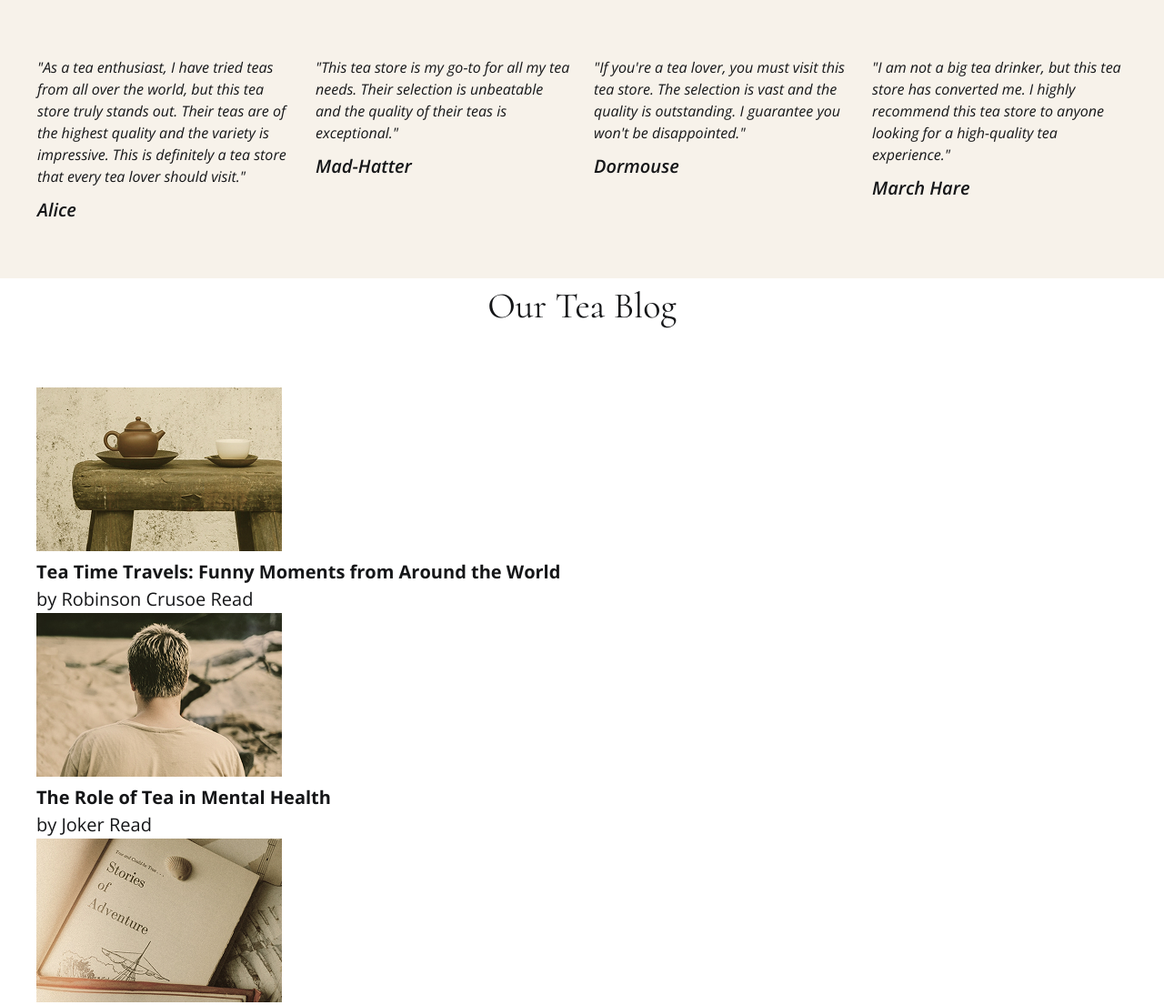
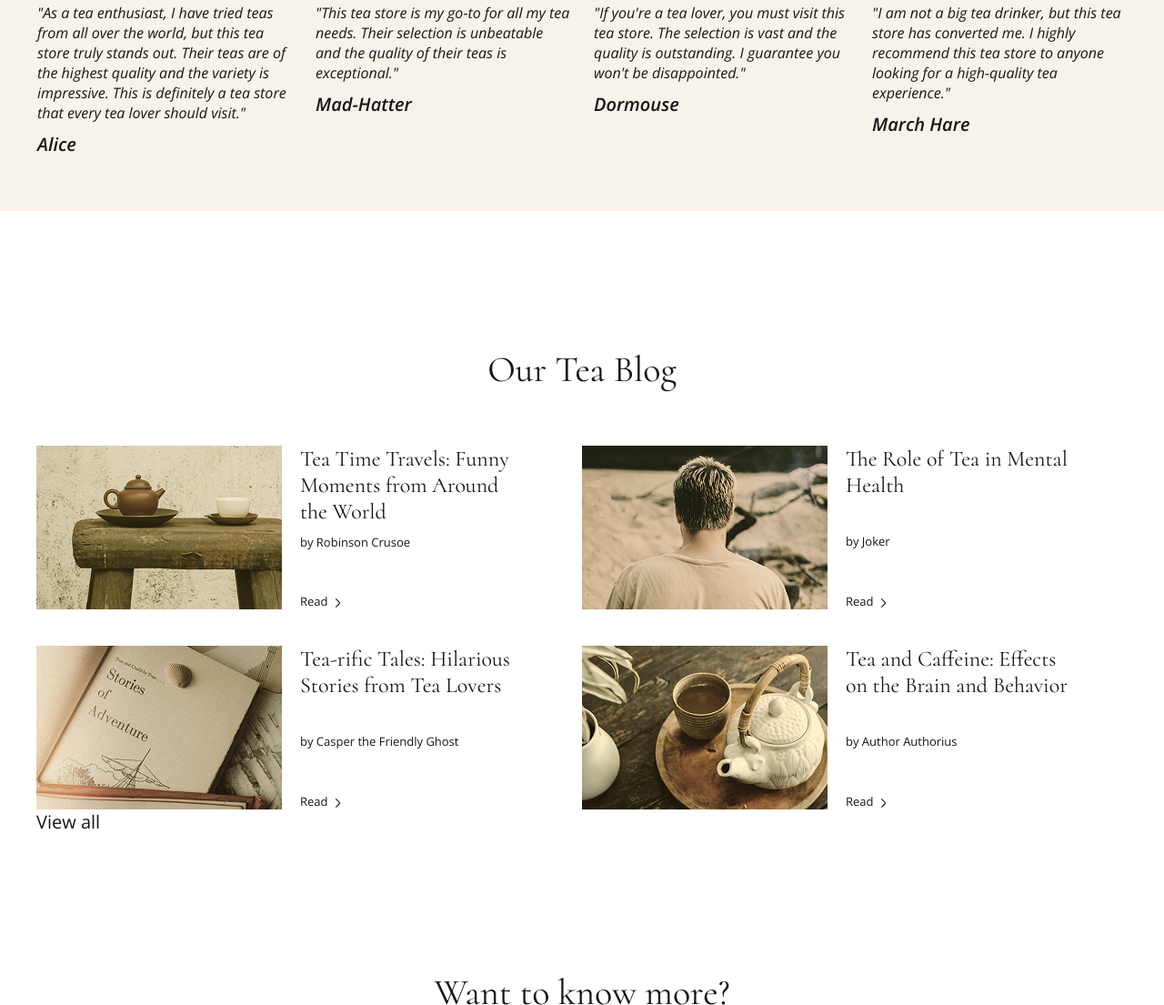
Before and after one commit to asadchenko-a/online-store-frontend, a plain HTML site: page index.html in a window 1280 px wide. Shown: the part 1778-2883 px from the top of the page at 91% size. Drawn offline with nearby package versions, Linux system fonts and the light colour scheme.

Commit message:
стили блога

```diff
--- a/css/style.css
+++ b/css/style.css
@@ -50,7 +50,7 @@ body {
   font-family: "Open Sans", sans-serif;
   font-size: 20px;
   font-weight: 300;
-  line-height: 1.5;
+  line-height: normal;
   position: relative;
   /* font-family: "Cormorant", serif; */
 }
@@ -154,7 +154,6 @@ body {
   font-size: 24px;
   margin-bottom: 48px;
   max-width: 560px;
-  line-height: normal;
 }
 
 .blockquote__text {
@@ -214,6 +213,62 @@ margin-bottom: 10px;
 .reviews__name{
 font-weight: 600;
 }
+.main-blog{
+  padding: 150px 0;
+}
+.main-blog__list{
+  display: flex;
+  flex-wrap: wrap;
+  gap: 40px 58px;
+}
+
+.main-blog__item{
+  flex-basis: 542px;
+  display: flex;
+  gap: 0 20px;
+}
+
+.main-blog__item-content{
+  display: flex;
+  flex-direction: column;
+}
+
+
+.main-blog__item-title{
+font-family: "Cormorant", serif;
+font-size: 24px;
+font-weight: 400;
+margin-bottom: 10px;
+min-height: 86px;
+}
+
+.main-blog__item-author{
+font-size: 13px;
+}
+
+.main-blog__item-link{
+font-size: 13px;
+margin-top: auto;
+position: relative;
+}
+
+.main-blog__item-link::after{
+  content: '';
+  background-image: url(../images/arrow.svg);
+  position: absolute;
+  width: 5px;
+  height: 10px;
+  margin-left: 8px;
+  bottom: 2px;
+}
+
+
+
+
+
+
+
+
 
 
 
@@ -353,7 +408,6 @@ font-weight: 600;
   }
   .top__title {
     font-size: 40px;
-    line-height: normal;
   }
   .blockquote__text {
     font-size: 16px;
```
Also changed, not shown: images/arrow.svg (added).
